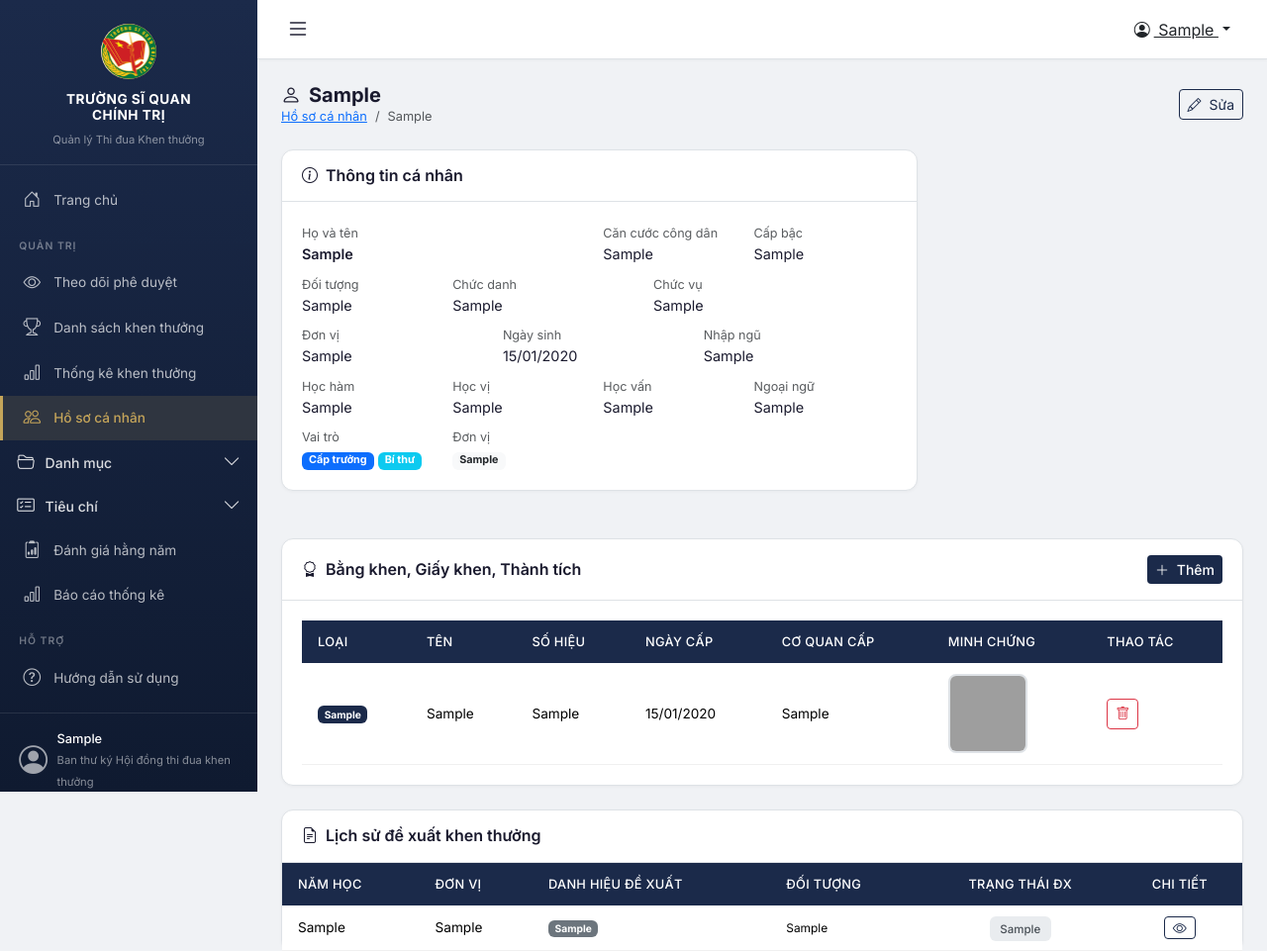
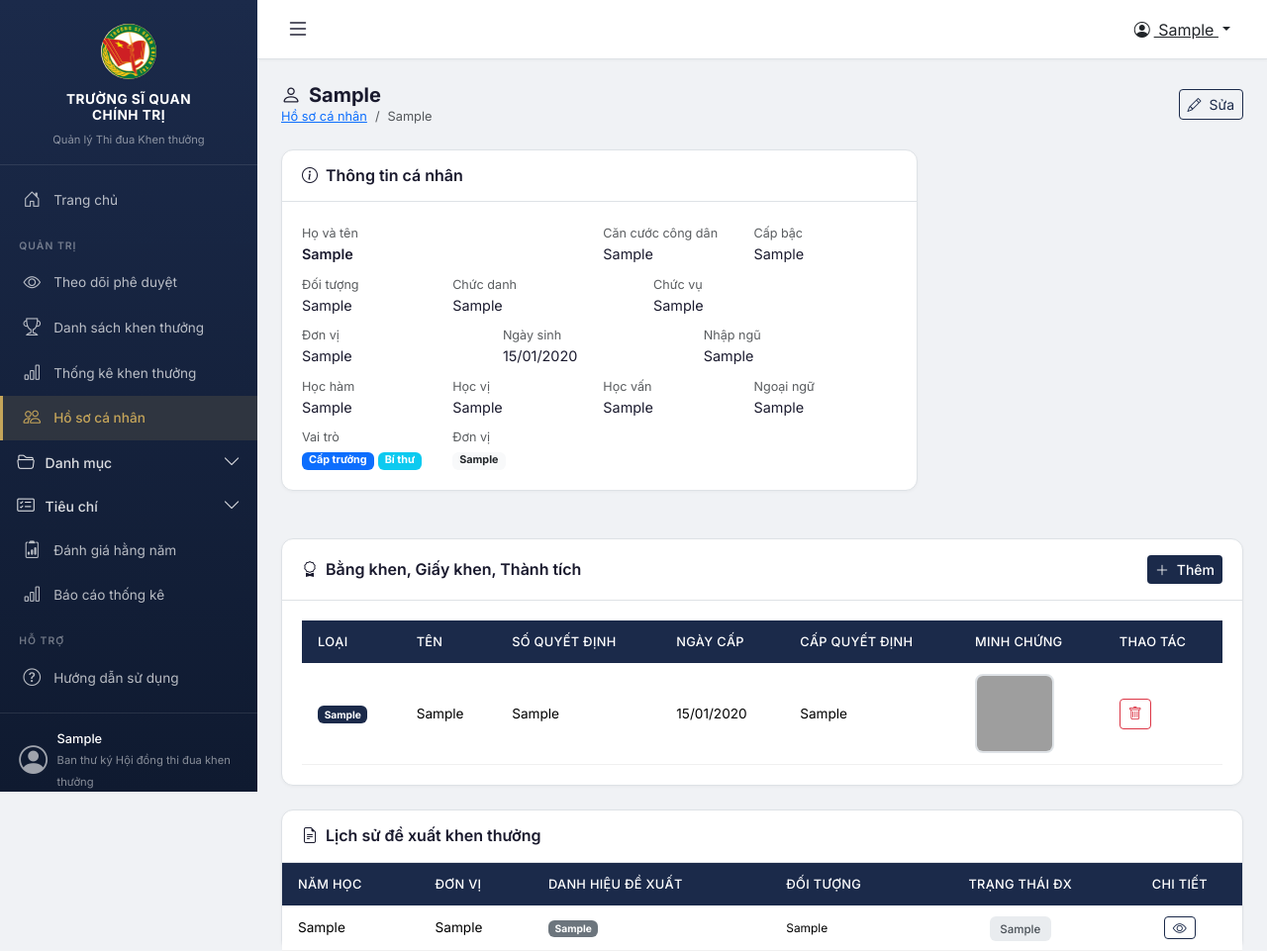
Before and after one commit to DoanVan-arch/QL_THIDUAKHENTHUONG, a Flask app: page /admin/personnel/1 in a window 1280 px wide. Shown: the top 961 px of the page at 99% size. Run offline with Flask 3, Linux system fonts and the light colour scheme; a user stored in the database is signed in; tables that the repository leaves empty hold one stand-in row (values such as "Sample post"); some libraries are stand-ins or nearby versions; grey boxes are pictures that could not be loaded.

Commit message:
modified:   app/templates/admin/personnel_detail.html 	modified:   app/templates/personnel/detail.html

```diff
--- a/app/templates/admin/personnel_detail.html
+++ b/app/templates/admin/personnel_detail.html
@@ -118,9 +118,9 @@
                     <tr>
                         <th>Loại</th>
                         <th>Tên</th>
-                        <th>Số hiệu</th>
+                        <th>Số quyết định</th>
                         <th>Ngày cấp</th>
-                        <th>Cơ quan cấp</th>
+                        <th>Cấp quyết định</th>
                         <th>Minh chứng</th>
                         <th>Thao tác</th>
                     </tr>
@@ -310,7 +310,7 @@
                     </div>
                     <div class="row g-3">
                         <div class="col-md-6">
-                            <label class="form-label">Số hiệu</label>
+                            <label class="form-label">Số quyết định</label>
                             <input type="text" class="form-control" name="so_hieu">
                         </div>
                         <div class="col-md-6">
@@ -319,7 +319,7 @@
                         </div>
                     </div>
                     <div class="mb-3 mt-3">
-                        <label class="form-label">Cơ quan cấp</label>
+                        <label class="form-label">Cấp quyết định</label>
                         <input type="text" class="form-control" name="co_quan_cap">
                     </div>
                     <div class="mb-3">
```
Also changed, not shown: app/templates/personnel/detail.html (+4 -4 lines).
